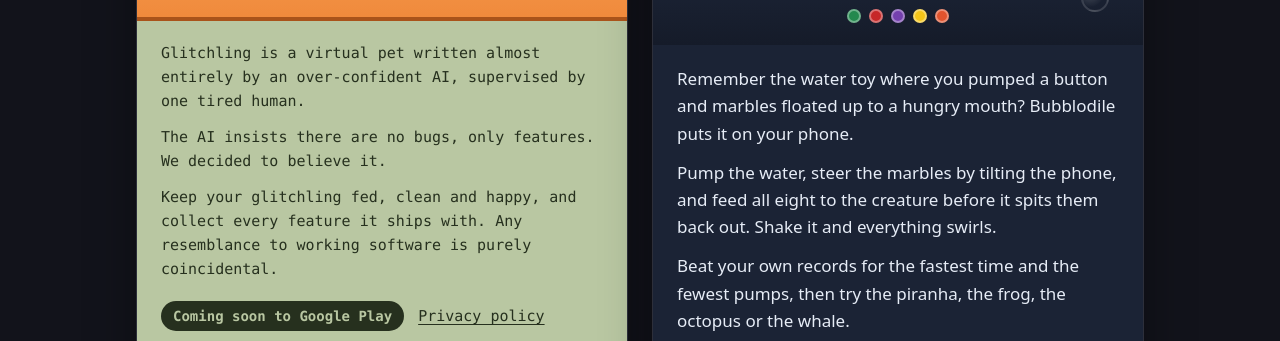
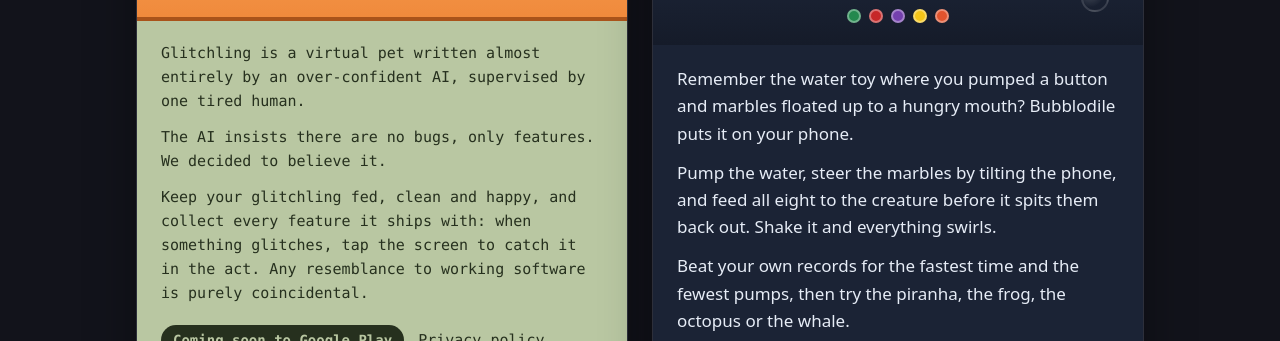
Before and after one commit to tokenlimitgames/tokenlimitgames.github.io, a plain HTML site: page index.html in a window 1280 px wide. Shown: the part 459-800 px from the top of the page. Drawn offline with Linux system fonts and the light colour scheme.

Commit message:
Update index.html
Glitchling: tap to catch

```diff
--- a/index.html
+++ b/index.html
@@ -26,7 +26,7 @@
         <div class="body">
           <p>Glitchling is a virtual pet written almost entirely by an over-confident AI, supervised by one tired human.</p>
           <p>The AI insists there are no bugs, only features. We decided to believe it.</p>
-          <p>Keep your glitchling fed, clean and happy, and collect every feature it ships with. Any resemblance to working software is purely coincidental.</p>
+          <p>Keep your glitchling fed, clean and happy, and collect every feature it ships with: when something glitches, tap the screen to catch it in the act. Any resemblance to working software is purely coincidental.</p>
           <p class="links"><span class="badge">Coming soon to Google Play</span> <a href="glitchling/privacy.html">Privacy policy</a></p>
         </div>
       </article>
```
